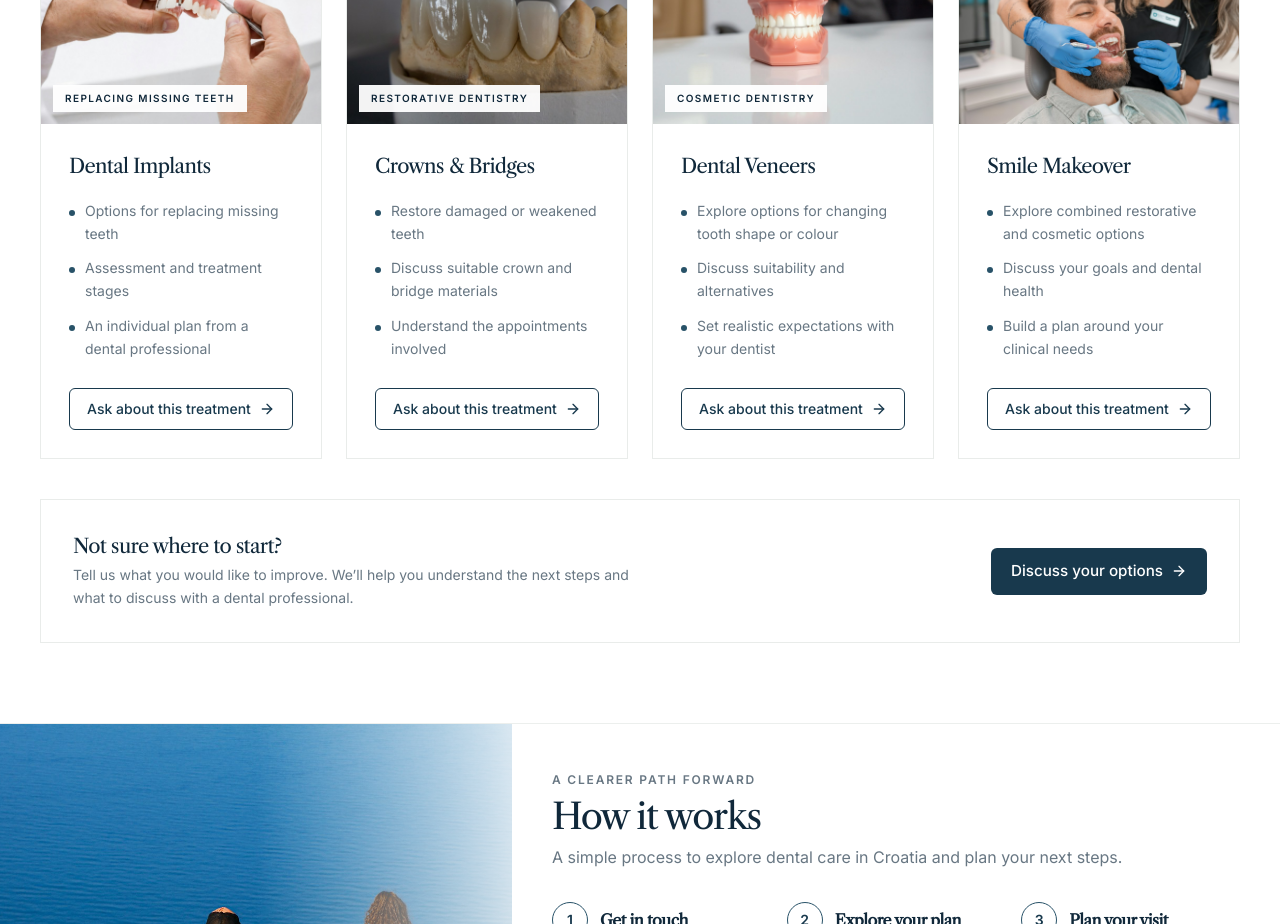
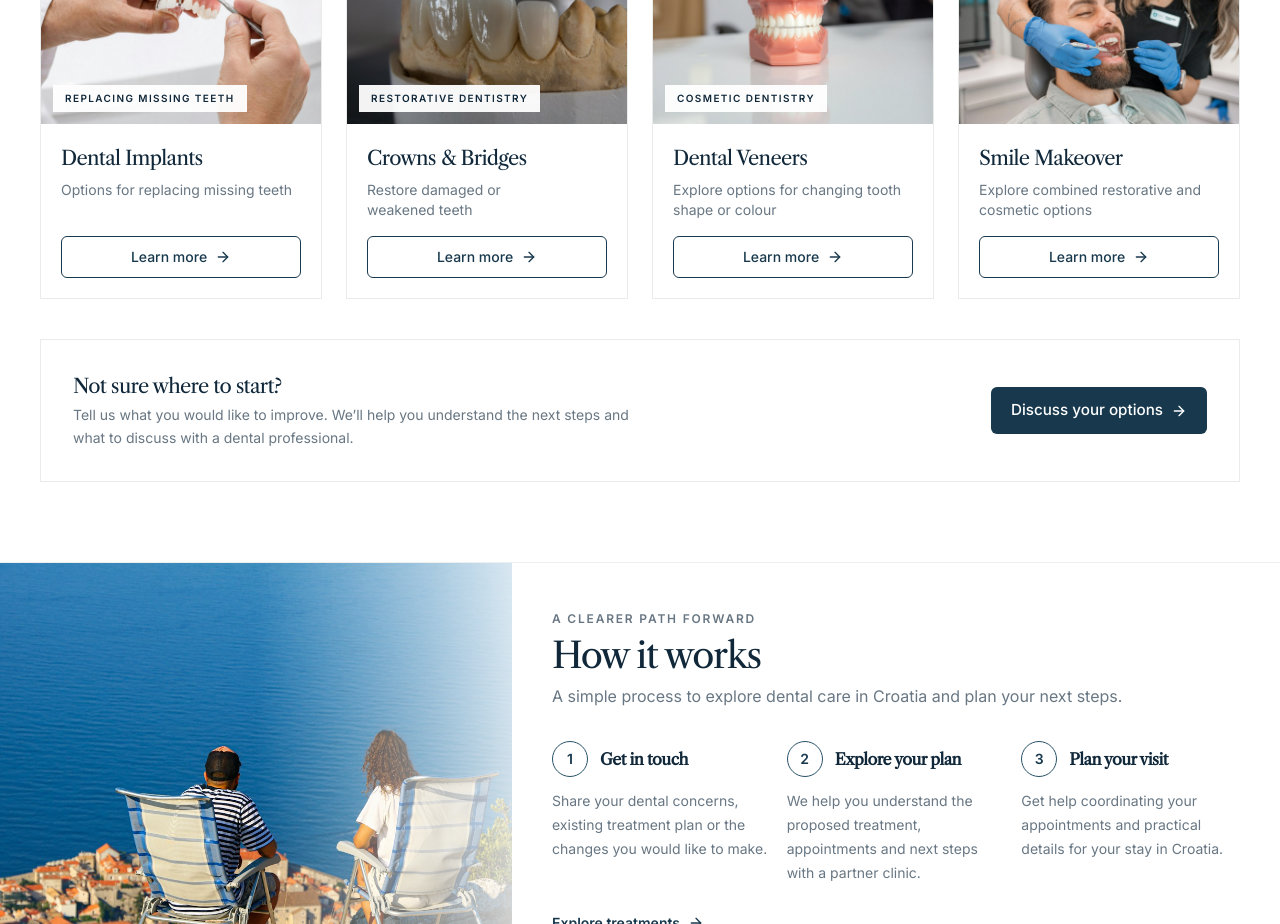
Before and after one commit to ivansusac2209/SmileCroatia, a Vue app: page / in a window 1280 px wide. Shown: the part 1240-2164 px from the top of the page. Built offline with nearby package versions, Linux system fonts and the light colour scheme.

Commit message:
Simplify treatment cards to match premium homepage mockup

```diff
--- a/src/components/home/PackageCard.vue
+++ b/src/components/home/PackageCard.vue
@@ -14,16 +14,11 @@ defineProps<{ pkg: Package }>()
         {{ pkg.badge }}
       </span>
     </div>
-    <div class="flex flex-1 flex-col p-6 lg:p-7">
+    <div class="flex flex-1 flex-col p-5">
       <h3 class="font-serif text-xl text-navy-900">{{ pkg.title }}</h3>
-      <ul class="mt-5 flex-1 space-y-3 text-sm leading-relaxed text-muted">
-        <li v-for="feature in pkg.features" :key="feature" class="flex gap-2.5">
-          <span aria-hidden="true" class="mt-[0.6rem] size-1.5 shrink-0 rounded-full bg-navy-700" />
-          {{ feature }}
-        </li>
-      </ul>
-      <BaseButton :to="{ name: 'contact-details' }" variant="outline" size="sm" class="mt-7 w-full">
-        Ask about this treatment <ArrowRight class="size-4" />
+      <p class="mt-2 min-h-10 text-sm leading-5 text-muted">{{ pkg.features[0] }}</p>
+      <BaseButton :to="{ name: 'contact-details' }" variant="outline" size="sm" class="mt-4 w-full">
+        Learn more <ArrowRight class="size-4" />
       </BaseButton>
     </div>
   </article>
```
